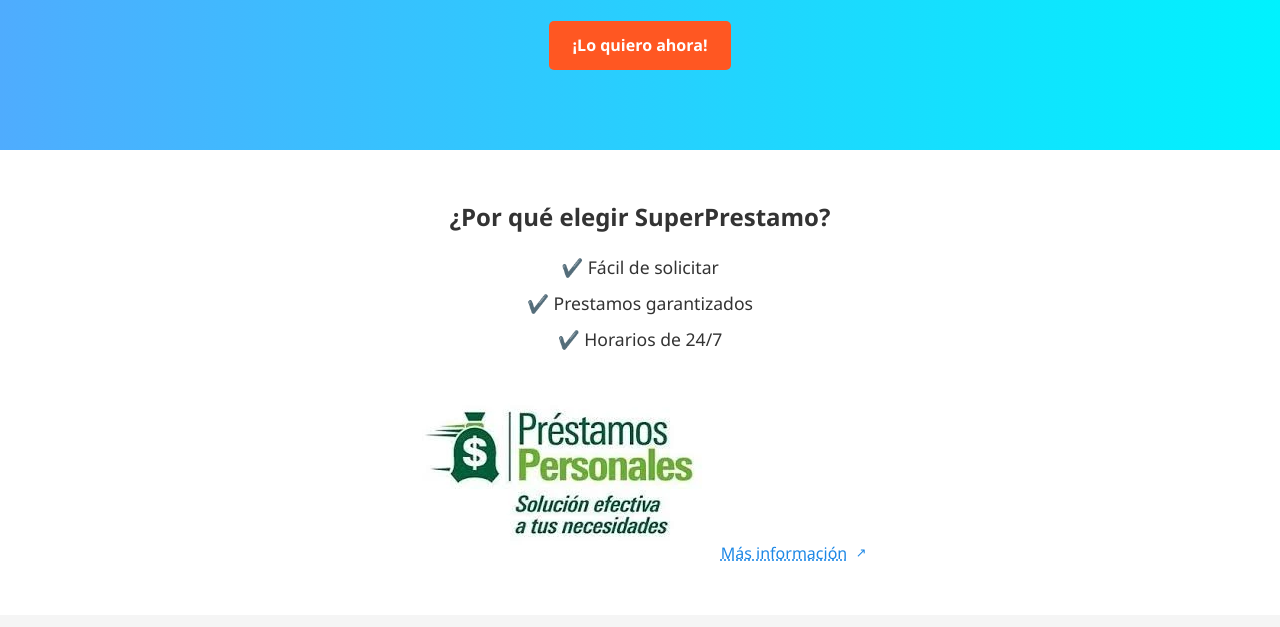
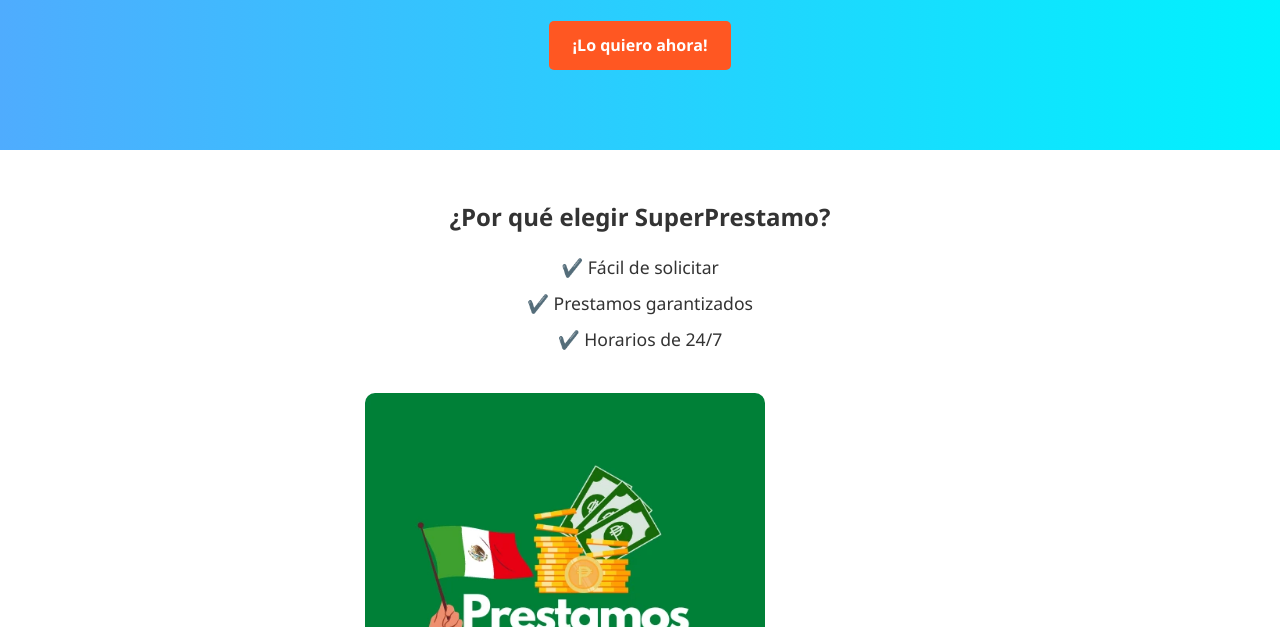
Before and after one commit to Erit12/landingpage, a plain HTML site: page index.html in a window 1280 px wide. Shown: the part 173-800 px from the top of the page. Drawn offline with Linux system fonts and the light colour scheme.

Commit message:
modificacion de imagen original a web, para mejorar la calidad

```diff
--- a/index.html
+++ b/index.html
@@ -47,7 +47,7 @@
           <li>✔️ Horarios de 24/7</li>
         </ul>
         <img
-          src="img/imagendeinvitacionWep.webp"
+          src="img/primerimagenweb.webp"
           alt="Vista del servicio SuperPrestamo en acción"
           loading="lazy"
         />
```
Also changed, not shown: img/primerimagen.png (added), img/primerimagenweb.webp (added).
